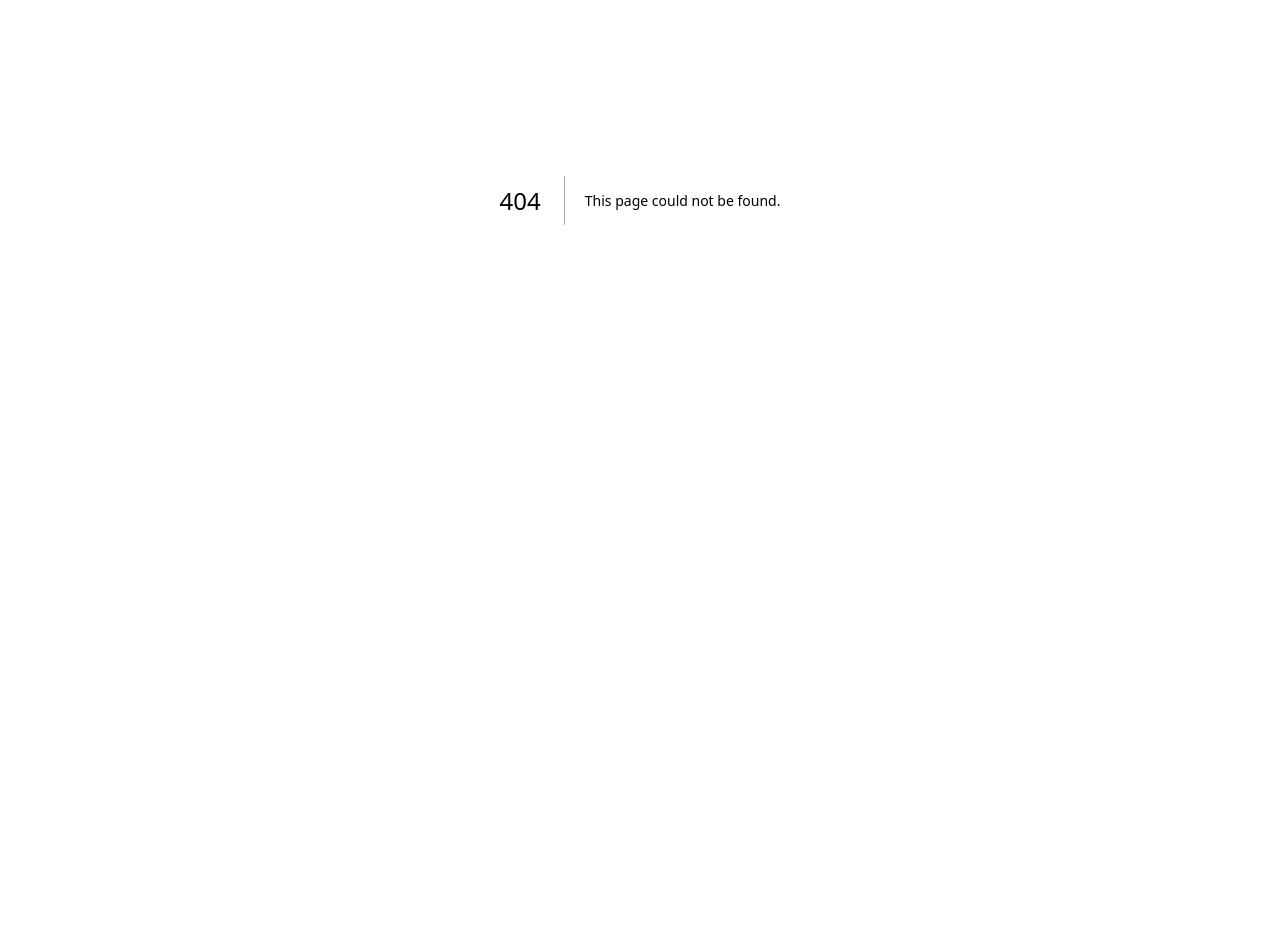
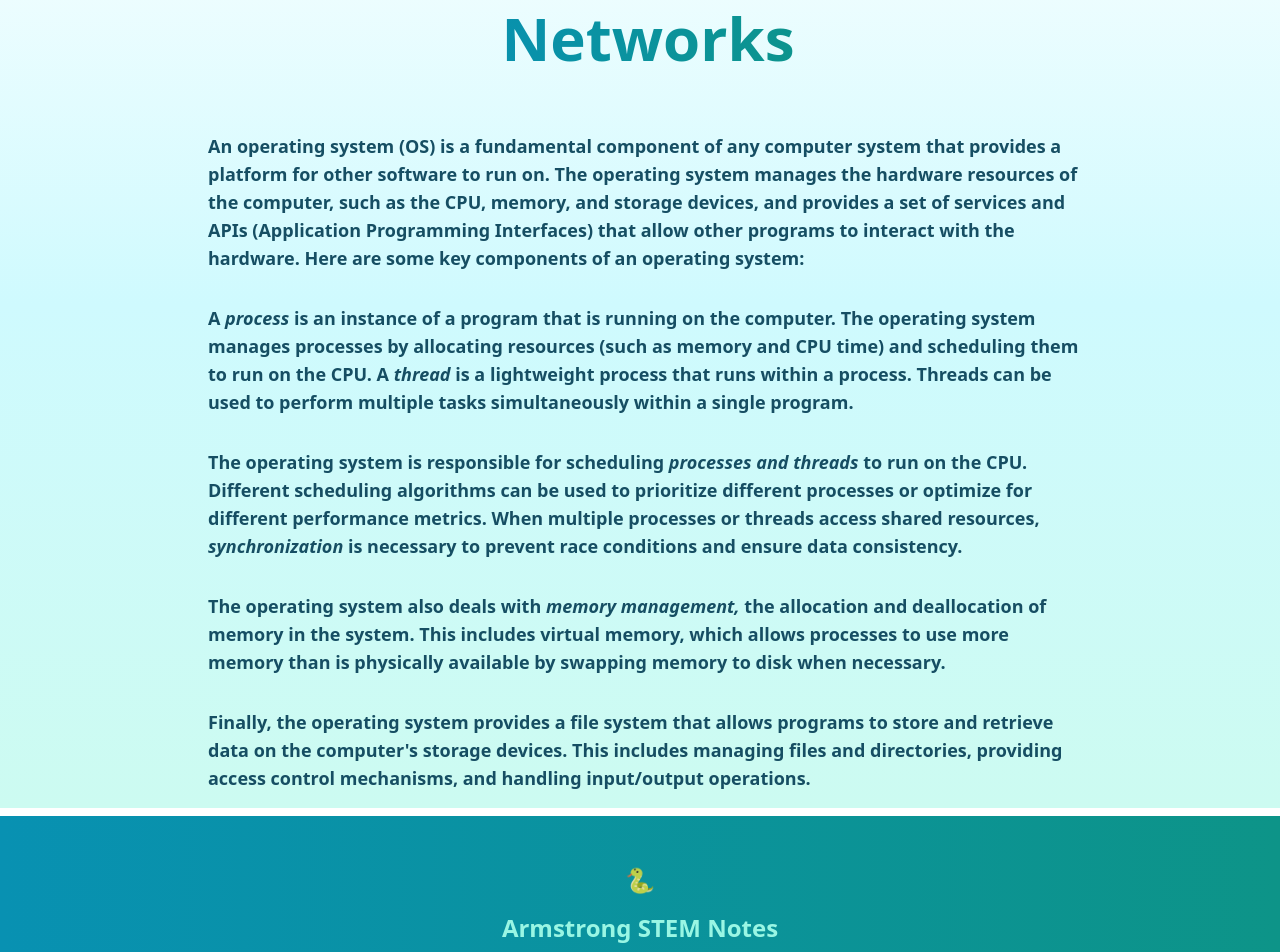
Before and after one commit to ccingram94/armstrongstem, a Next.js app: page /cs/networks in a window 1280 px wide. Before the commit this address had no page. Shown: the part 200-1152 px from the top of the page. Before the commit the page ends 800 px from the top, so only its background shows below. Built offline with nearby package versions, Linux system fonts and the light colour scheme.

Commit message:
added networks page

```diff
--- a/pages/computerscience.js
+++ b/pages/computerscience.js
@@ -50,10 +50,12 @@ export default function ComputerScience() {
                 <p className='text-xs p-2 m-2'>processes, threads, scheduling, synchronization, memory management, file systems</p>
               </div>
             </Link>
+            <Link href="/cs/networks">
             <div className='bg-white bg-opacity-80 hover:bg-opacity-100 shadow-2xl rounded-xl p-2 m-2 transition-all'>
               <h3 className='font-bold text-xl lg:text-2xl p-2 m-2 text-transparent bg-clip-text bg-gradient-to-r from-cyan-600 to-teal-600'>Computer Networks</h3>
               <p className='text-xs p-2 m-2'>TCP/IP, OSI model, routing, switching</p>
             </div>
+            </Link>
           </div>
           <div className='bg-white bg-opacity-90 w-fit max-w-2xl p-2 m-2 rounded-xl transition-all'>
             <h2 className='text-xl lg:text-2xl font-bold m-2 p-2'>Vocabulary</h2>
--- /dev/null
+++ b/pages/cs/networks.js
@@ -0,0 +1,33 @@
+import Head from 'next/head'
+import Image from 'next/image'
+import { Inter } from '@next/font/google'
+import Header from '@/components/header'
+import Footer from '@/components/footer'
+import data from '@/data.js'
+
+const inter = Inter({ subsets: ['latin'] })
+
+export default function Networks() {
+  return (
+    <>
+      <Head>
+        <title>Armstrong STEM Notes</title>
+        <meta name="description" content="free python and programming notes" />
+        <meta name="viewport" content="width=device-width, initial-scale=1" />
+        <link rel="icon" href="/favicon.ico" />
+      </Head>
+      <main className='min-h-screen w-full bg-gradient-to-b from-white to-teal-100 via-cyan-100'>
+        <Header />
+        <div className='w-full pt-12 m-2 flex flex-col justify-center items-center text-center text-cyan-900'>
+          <h1 className='text-xl md:text-2xl lg:text-6xl p-6 lg:p-12 font-bold text-transparent bg-clip-text bg-gradient-to-r from-cyan-600 to-teal-600'>Networks</h1>
+          <h3 className='text-sm lg:text-lg p-2 m-2 lg:font-bold text-left max-w-4xl'>An operating system (OS) is a fundamental component of any computer system that provides a platform for other software to run on. The operating system manages the hardware resources of the computer, such as the CPU, memory, and storage devices, and provides a set of services and APIs (Application Programming Interfaces) that allow other programs to interact with the hardware.  Here are some key components of an operating system: </h3>
+          <h3 className='text-sm lg:text-lg p-2 m-2 lg:font-bold text-left max-w-4xl'>A <i>process</i> is an instance of a program that is running on the computer. The operating system manages processes by allocating resources (such as memory and CPU time) and scheduling them to run on the CPU.   A <i>thread</i> is a lightweight process that runs within a process. Threads can be used to perform multiple tasks simultaneously within a single program.</h3>
+          <h3 className='text-sm lg:text-lg p-2 m-2 lg:font-bold text-left max-w-4xl'>The operating system is responsible for scheduling <i>processes and threads</i> to run on the CPU. Different scheduling algorithms can be used to prioritize different processes or optimize for different performance metrics.  When multiple processes or threads access shared resources, <i>synchronization</i> is necessary to prevent race conditions and ensure data consistency.</h3>
+          <h3 className='text-sm lg:text-lg p-2 m-2 lg:font-bold text-left max-w-4xl'>The operating system also deals with <i>memory management,</i> the allocation and deallocation of memory in the system. This includes virtual memory, which allows processes to use more memory than is physically available by swapping memory to disk when necessary.</h3>
+          <h3 className='text-sm lg:text-lg p-2 m-2 lg:font-bold text-left max-w-4xl'>Finally, the operating system provides a file system that allows programs to store and retrieve data on the computer's storage devices. This includes managing files and directories, providing access control mechanisms, and handling input/output operations.</h3>
+        </div>
+      </main>
+      <Footer />
+    </>
+  )
+}
```
